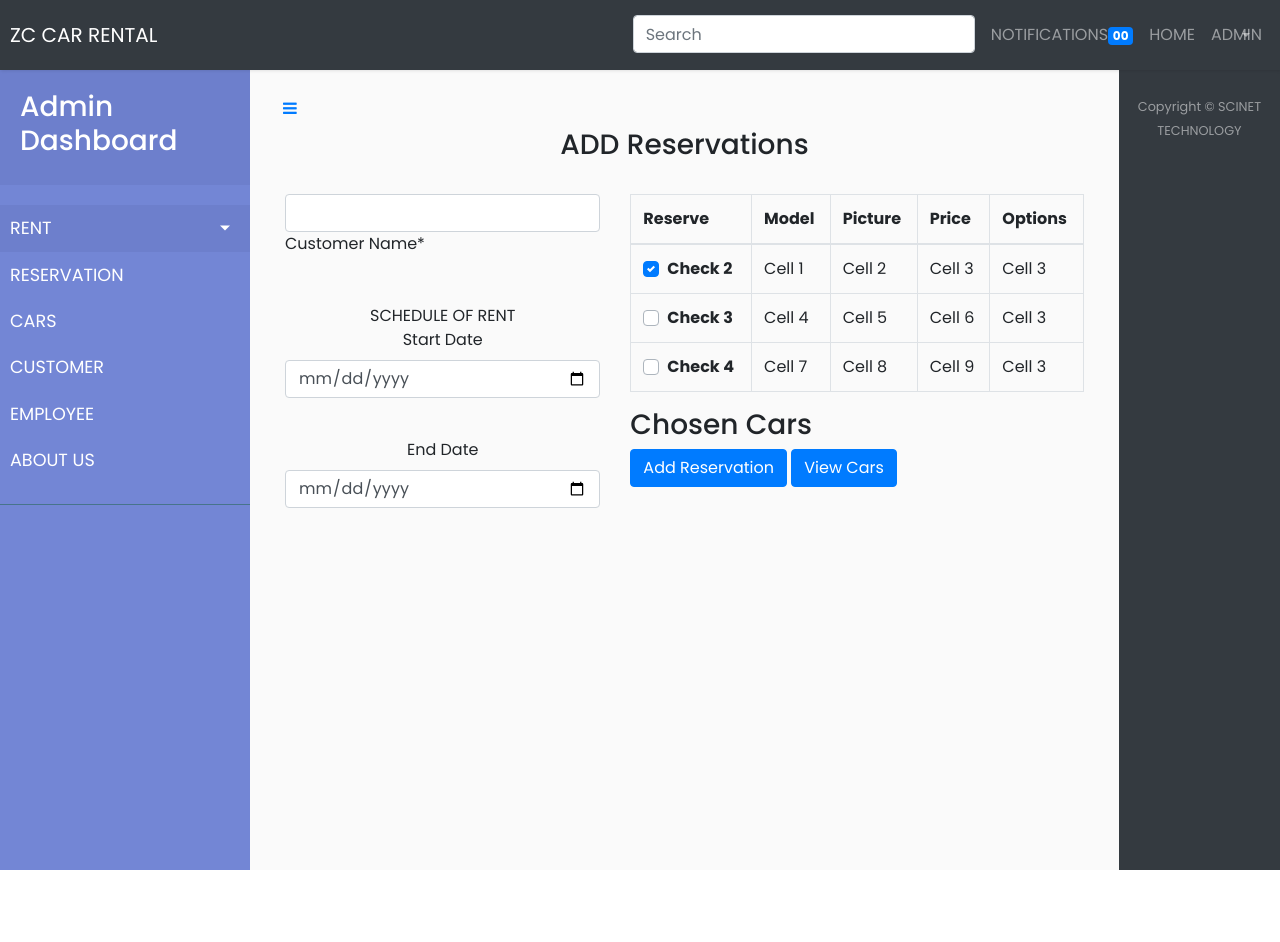
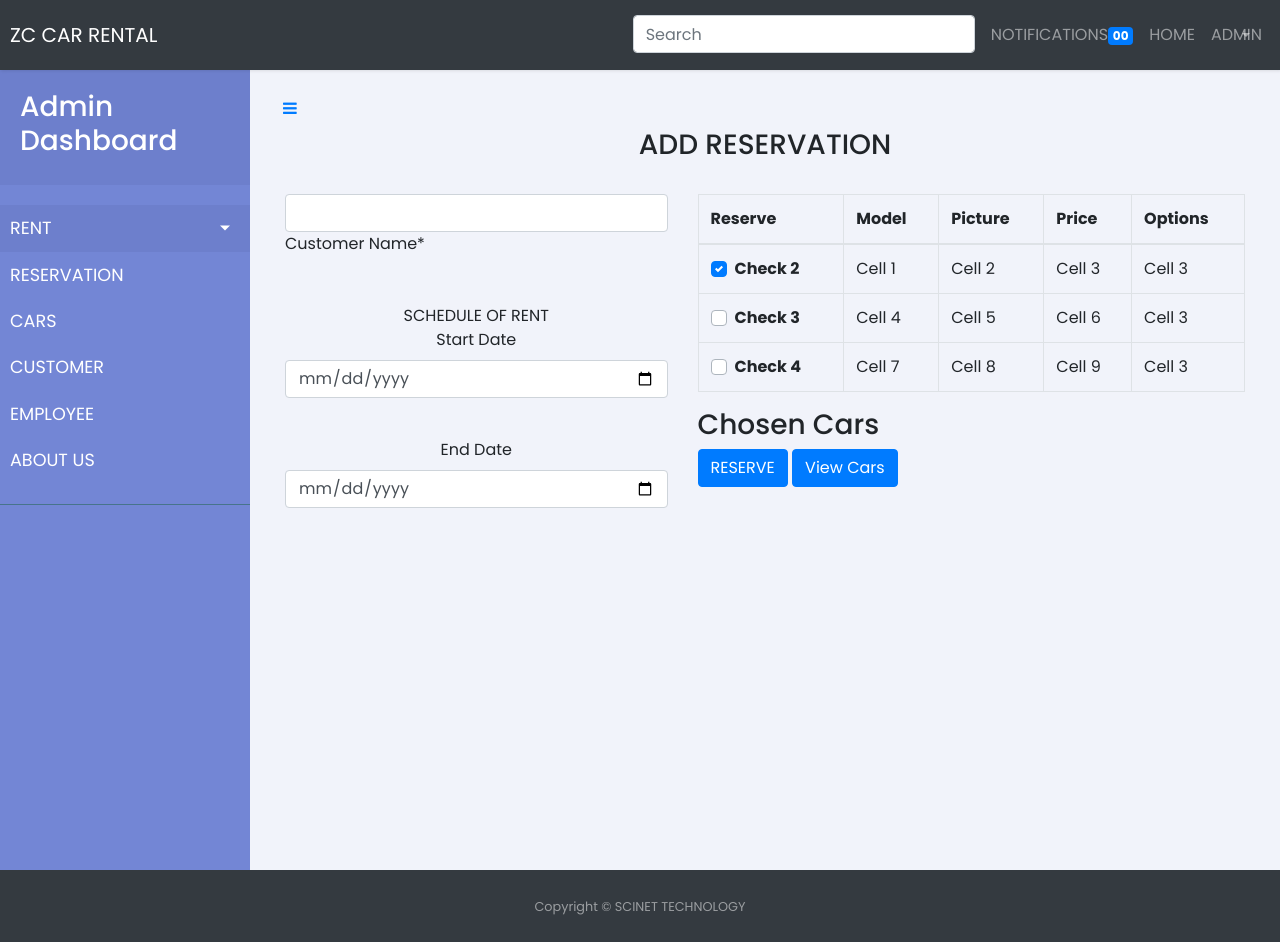
Before and after one commit to newbies4/fighting, a CodeIgniter app: page /fighting/index.php/admin_controller/add_reservation in a window 1280 px wide. Before the commit the page ends 870 px from the top, so only its background shows below. Run offline with CodeIgniter, Linux system fonts and the light colour scheme; some libraries are stand-ins or nearby versions.

Commit message:
Footer for all admin Pages, FIXED!

```diff
--- a/application/views/admin/add_rent.php
+++ b/application/views/admin/add_rent.php
@@ -5,7 +5,6 @@
 
 
 <div class = "container">
-
         <div class="row">
             <!-- left part -->
 
@@ -91,10 +90,11 @@
                           <!-- Table body -->
                         </table>
                         <h3>Chosen Cars</h3>
-                        <a class="btn btn-primary" href="">Add RENT</a>
+                        <a class="btn btn-primary" href="">RENT</a>
                         <a class="btn btn-primary" href="<?php echo base_url();?>index.php/home/cars">View Cars</a>
-                        <!-- Table  --
+                        <!-- Table  --  >
                 </div> <!-- end of col-sm-3 -->
                     <!--right part -->
             </div> <!-- end of row -->
     </div> <!-- end of container -->
+      </div>
--- a/application/views/admin/add_reservation.php
+++ b/application/views/admin/add_reservation.php
@@ -1,11 +1,10 @@
 <header>
-    <center><h3>ADD Reservations </h3></center>
+    <center><h3>ADD RESERVATION </h3></center>
     <br>
 </header>
 
 
 <div class = "container">
-
         <div class="row">
             <!-- left part -->
 
@@ -20,7 +19,7 @@
                   <input type="date" name="bday" max="3000-12-31"
                           min="1000-01-01" class="form-control">
                   </div>
-                  <br>
+                <br>
                 <div class="form-group">
                   <label >End Date</label>
                   <input type="date" name="bday" min="1000-01-01"
@@ -91,10 +90,11 @@
                           <!-- Table body -->
                         </table>
                         <h3>Chosen Cars</h3>
-                        <a class="btn btn-primary" href="">Add Reservation</a>
+                        <a class="btn btn-primary" href="">RESERVE</a>
                         <a class="btn btn-primary" href="<?php echo base_url();?>index.php/home/cars">View Cars</a>
-                        <!-- Table  --
+                        <!-- Table  --  >
                 </div> <!-- end of col-sm-3 -->
                     <!--right part -->
             </div> <!-- end of row -->
     </div> <!-- end of container -->
+      </div>
--- a/application/views/admin/cars.php
+++ b/application/views/admin/cars.php
@@ -61,3 +61,4 @@
         </tbody>
     </table>
 </div>
+</div>
--- a/application/views/admin/reservation.php
+++ b/application/views/admin/reservation.php
@@ -36,4 +36,5 @@
                                             </tr>
                                         </tbody>
                                     </table>
-</div>
+                            </div>
+                          </div>
--- a/application/views/user/user_account.php
+++ b/application/views/user/user_account.php
@@ -125,12 +125,6 @@
     <?= form_close(); ?>
 
 
-
-
-
-
-
-
             </div>
 		</div>
 	</div>
--- a/assets/css/styles.css
+++ b/assets/css/styles.css
@@ -240,8 +240,12 @@ a.article:hover {
     USER ACCOUNT SIDEBAR
 ----------------------------------------------------- */
 
-/* Profile container */
-.profile {
+body {
+    background: #F1F3FA;
+  }
+
+  /* Profile container */
+  .profile {
     margin: 20px 0;
   }
 
```
Also changed, not shown: assets/Content-filter/img/64395289_348402659142529_4506052551912718336_n.jpg (added).
